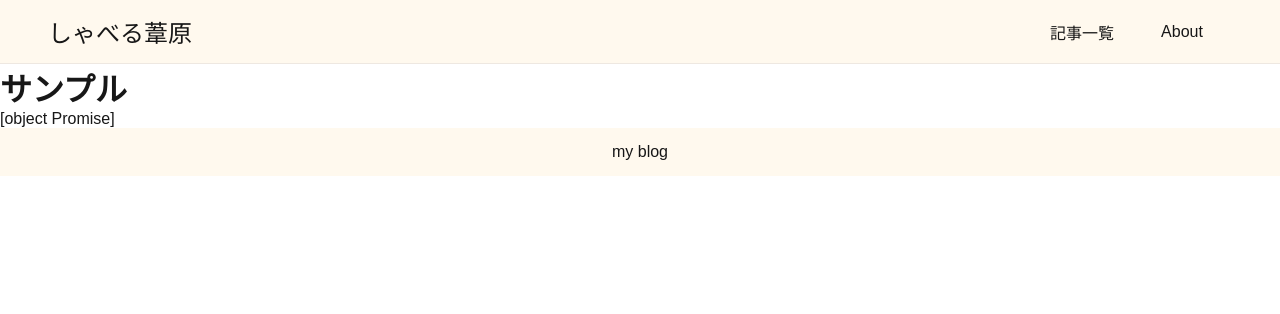
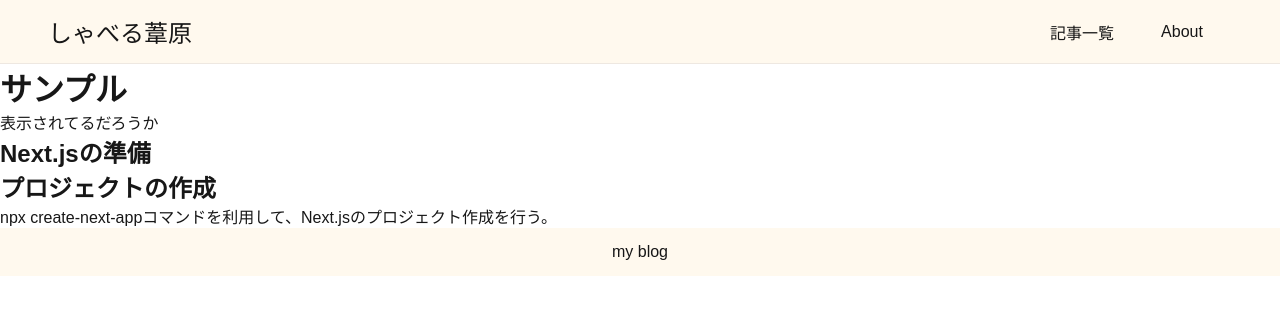
Before and after one commit to nakamuraitsuki/Next-blog-project, a Next.js app: page /blog/example in a window 1280 px wide. Shown: the top 314 px of the page. Built offline with nearby package versions, Linux system fonts and the light colour scheme.

Commit message:
やっとエラーが直った

```diff
--- a/src/app/blog/[slug]/page.tsx
+++ b/src/app/blog/[slug]/page.tsx
@@ -15,13 +15,13 @@ export async function generateStaticParams() {
 }
 
 export default async function Slug({ params }: PostProps) {
-    const { slug } = params;
+    const { slug } = await params;
     const post = await getPostBySlug(slug);
 
     if(!post) {
         notFound();
     }
-    const html = markdownToHTML(post.content);
+    const html = await markdownToHTML(post.content);
 
     return (
         <Layout>
--- a/src/lib/markdown.ts
+++ b/src/lib/markdown.ts
@@ -3,12 +3,12 @@ import remarkParse from 'remark-parse'
 import remarkRehype from 'remark-rehype'
 import rehypeStringify from 'rehype-stringify'
 
-export async function markdownToHTML( content: string) {
+export async function markdownToHTML(content: string) {
     const result = await unified()
         .use(remarkParse)
         .use(remarkRehype)
         .use(rehypeStringify)
         .process(content);
 
-    return content;
+    return result.toString();
 }
```
